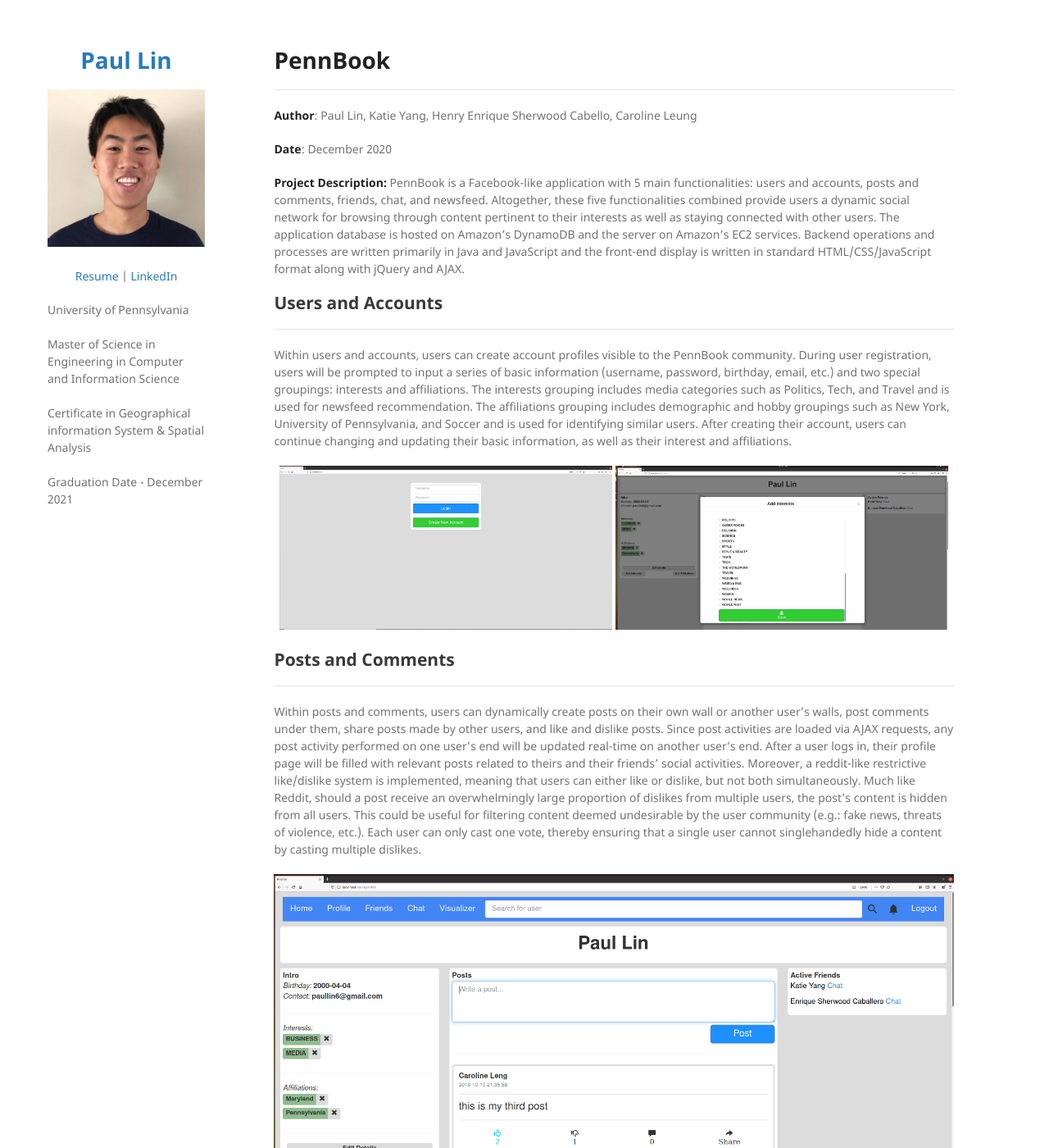
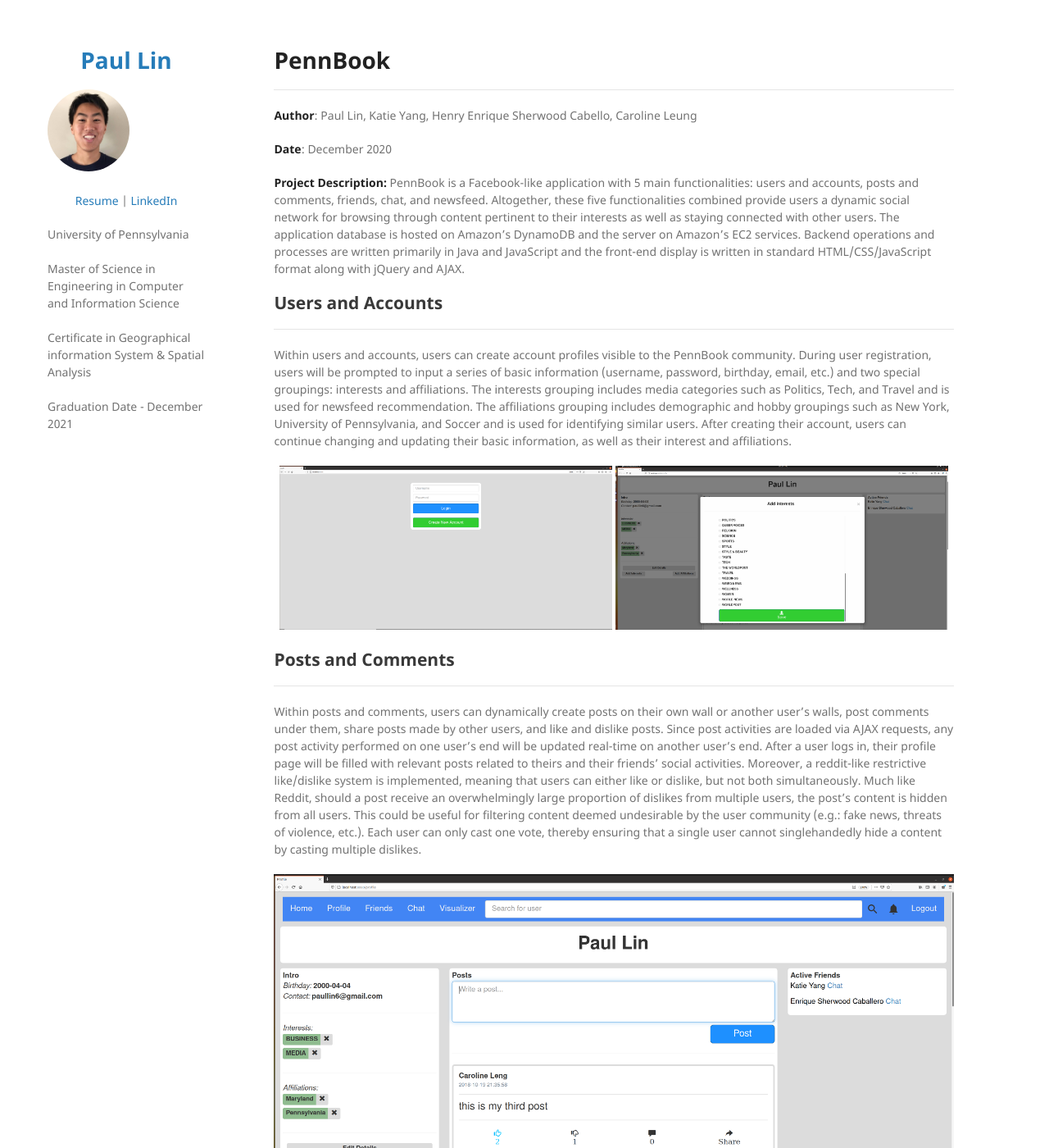
Before and after one commit to paulslin/paulslin.github.io, a Jekyll site: the page built from posts/PennBook.md, in a window 1280 px wide and 1400 px high. Shown: the whole window at 82% size. Built offline with Jekyll 4.4.1, drawn with Linux system fonts in a browser that asks for light colours; our own code applies the rules of GitHub Pages for plain Markdown files.

Commit message:
Update jekyll-theme-minimal.scss

```diff
--- a/_sass/jekyll-theme-minimal.scss
+++ b/_sass/jekyll-theme-minimal.scss
@@ -1,5 +1,12 @@
 @import "fonts";
 @import "rouge-github";
+
+img.rounded {
+  object-fit: cover;
+  border-radius: 50%;
+  height: 100px;
+  width: 100px;
+}
 
 body {
   background-color: #fff;
```
